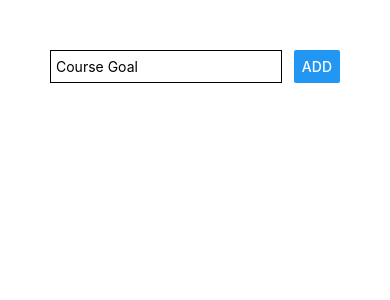
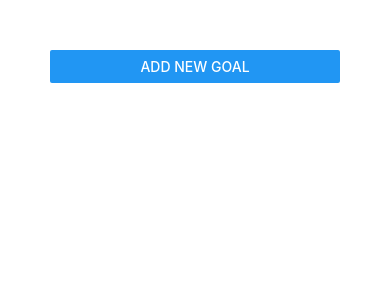
Before and after one commit to Balazs-D/rn-complete-guide, a React Native app: screen / in a window 390 px wide. Shown: the top 300 px of the page. Built offline with nearby package versions, Linux system fonts and the light colour scheme.

Commit message:
modal instead normal view

```diff
--- a/App.js
+++ b/App.js
@@ -1,27 +1,46 @@
 import React, { useState } from "react";
-import { StyleSheet, View, FlatList } from "react-native";
+import { StyleSheet, View, FlatList, Button } from "react-native";
 import GoalItem from "./Components/GoalItem";
 import GoalInput from "./Components/GoalInput";
 
 export default function App() {
   const [courseGoals, setCourseGoals] = useState([]);
+  const [addMode, setAddMode] = useState(false);
 
   const addGoalHandler = (goalTitle) => {
     setCourseGoals((currentGoals) => [
       ...currentGoals,
-      { key: Math.random().toString(), value: goalTitle },
+      { id: Math.random().toString(), value: goalTitle },
     ]);
+    setAddMode(false);
+  };
+
+  const removeGoal = (goalId) => {
+    setCourseGoals((currentGoals) => {
+      return currentGoals.filter((goal) => goal.id !== goalId);
+    });
+  };
+
+  const cancelGoalAddHandler = () => {
+    setAddMode(false);
   };
 
   return (
     <View style={styles.screen}>
-      <GoalInput onAddGoal={addGoalHandler} />
+      <Button title="Add new goal" onPress={() => setAddMode(true)} />
+      <GoalInput
+        visible={addMode}
+        onAddGoal={addGoalHandler}
+        onCancel={cancelGoalAddHandler}
+      />
       <FlatList
+        keyExtractor={(item, index) => item.id}
         data={courseGoals}
         renderItem={(itemData) => (
           <GoalItem
+            id={itemData.item.id}
             title={itemData.item.value}
-            onDelete={() => console.log("Delete Item Pushed")}
+            onDelete={removeGoal}
           />
         )}
       />
--- a/Components/GoalInput.js
+++ b/Components/GoalInput.js
@@ -1,5 +1,5 @@
 import React, { useState } from "react";
-import { View, TextInput, StyleSheet, Button } from "react-native";
+import { View, TextInput, StyleSheet, Button, Modal } from "react-native";
 
 const GoalInput = (props) => {
   const [enteredGoal, setEnteredGoal] = useState("");
@@ -8,7 +8,13 @@ const GoalInput = (props) => {
     setEnteredGoal(enteredText);
   };
 
+  const addGoalHandler = () => {
+    props.onAddGoal(enteredGoal);
+    setEnteredGoal("");
+  };
+
   return (
+    <Modal visible={props.visible} animationType="slide">
       <View style={styles.inputContainer}>
         <TextInput
           placeholder="Course Goal"
@@ -16,21 +22,25 @@ const GoalInput = (props) => {
           onChangeText={goalInputHandler}
           value={enteredGoal}
         />
-      <Button title="Add" onPress={props.onAddGoal.bind(this, enteredGoal)} />
+        <Button title="Cancel" color="red" onPress={props.onCancel} />
+        <Button title="Add" onPress={addGoalHandler} />
       </View>
+    </Modal>
   );
 };
 
 const styles = StyleSheet.create({
   inputContainer: {
-    flexDirection: "row",
-    justifyContent: "space-between",
+    flex: 1,
+    justifyContent: "center",
+    alignItems: "center",
   },
   inputField: {
     borderColor: "black",
     borderWidth: 1,
     padding: 5,
     width: "80%",
+    marginBottom: 10,
   },
 });
 
--- a/Components/GoalItem.js
+++ b/Components/GoalItem.js
@@ -3,7 +3,10 @@ import { View, Text, StyleSheet, TouchableOpacity } from "react-native";
 
 const GoalItem = (props) => {
   return (
-    <TouchableOpacity activeOpacity={0.7} onPress={props.onDelete}>
+    <TouchableOpacity
+      activeOpacity={0.7}
+      onPress={props.onDelete.bind(this, props.id)}
+    >
       <View style={styles.listItem}>
         <Text>{props.title}</Text>
       </View>
```
Lines whose indentation alone changed are shown as unchanged.
